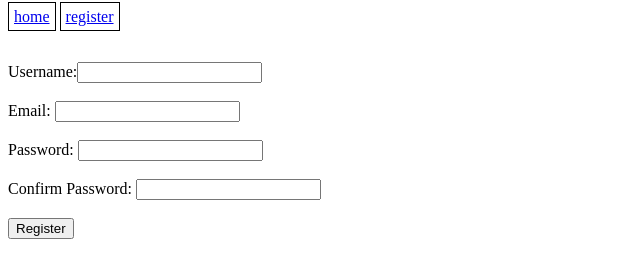
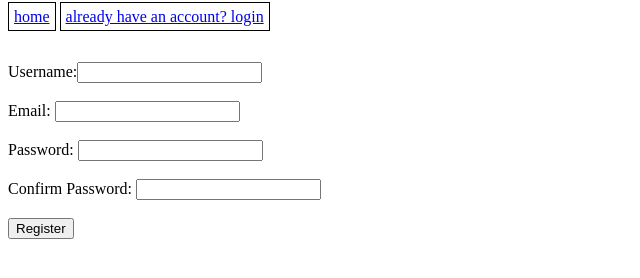
Before and after one commit to davds/CS375-Project, a website: page public_html/register.html in a window 1280 px wide. Shown: the whole page, without its empty margins (0-640 px from the left). Drawn offline with Linux system fonts and the light colour scheme.

Commit message:
updated register.html

```diff
--- a/public_html/register.html
+++ b/public_html/register.html
@@ -10,7 +10,7 @@
 
 <body>
   <a href="/home.html">home</a>
-  <a href="/register.html">register</a>
+  <a href="/login.html">already have an account? login</a>
   <br><br><br>
   <span>Username:</span><input type="text" id="username-input">
   <br><br>
```
